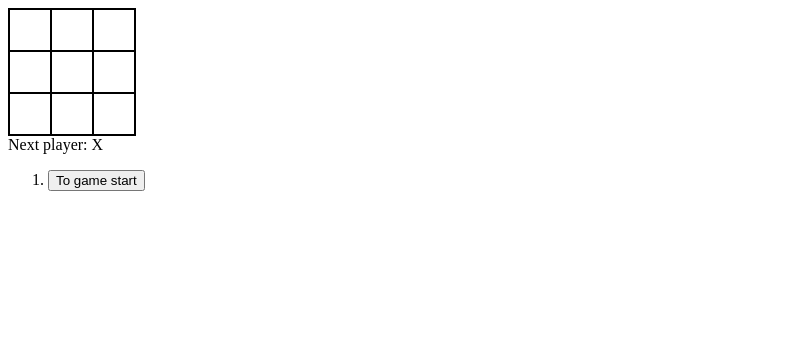
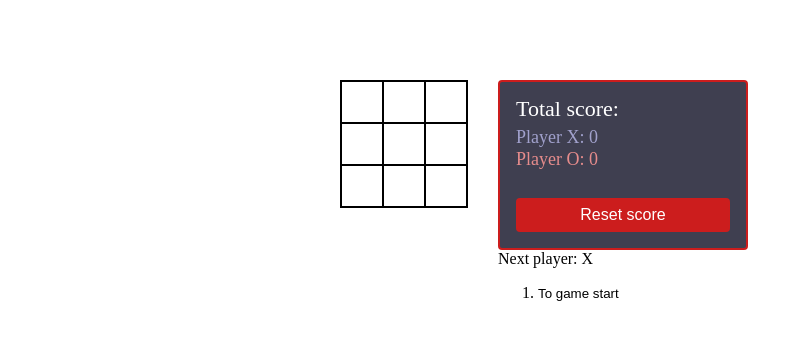
Before and after one commit to Hamaren/tic-tac-game, a React app: page / in a window 1280 px wide. Shown: the whole page, without its empty margins (0-803 px from the left). Built offline with nearby package versions, Linux system fonts and the light colour scheme; some packages are replaced by stand-ins of ours.

Commit message:
add score check

```diff
--- a/src/components/Game.js
+++ b/src/components/Game.js
@@ -36,7 +36,10 @@ class Board extends React.Component {
         return (
             <Square
                 value={this.props.squares[i]}
-                onClick={() => this.props.onClick(i)}
+                onClick={() => {
+                    this.props.onClick(i);
+                    this.props.check();
+                }}
                 key={i}
             />
         )
@@ -75,6 +78,10 @@ class Game extends React.Component {
             history: [{
                 squares: Array(9).fill(null)
             }],
+            score: {
+                x: 0,
+                o: 0,
+            },
             stepNumber: 0,
             xIsNext: true,
         };
@@ -104,6 +111,28 @@ class Game extends React.Component {
         })
     }
 
+    scoreCheck(){
+        const history = this.state.history[this.state.stepNumber];
+        const winner = calculateWinner(history.squares);
+        console.log(winner);
+        if(winner === 'X'){
+            this.setState({
+                score: {
+                    x: this.state.score.x + 1,
+                    o: this.state.score.o,
+                }
+            })
+        }
+        if(winner === 'O'){
+            this.setState({
+                score: {
+                    x: this.state.score.x,
+                    o: this.state.score.o + 1,
+                }
+            })
+        }
+    }
+
     render(){
         const history = this.state.history;
         const current = history[this.state.stepNumber];
@@ -123,10 +152,21 @@ class Game extends React.Component {
                 <div className={'game-board'}>
                     <Board
                         squares={current.squares}
+                        check={this.scoreCheck}
                         onClick={(i) => this.handleClick(i)}
                     />
                 </div>
                 <div className={'game-info'}>
+                    <div className={'game-score'}>
+                        <p className={'game-score__cap'}>Total score:</p>
+                        <div className={'game-score__player game-score__player_x'}>
+                            <span className={'game-score__player-score'}>{`Player X: ${this.state.score.x}`}</span>
+                        </div>
+                        <div className={'game-score__player game-score__player_o'}>
+                            <span className={'game-score__player-score'}>{`Player O: ${this.state.score.o}`}</span>
+                        </div>
+                        <button className={'game-score__reset'}>Reset score</button>
+                    </div>
                     <div>{status}</div>
                     <ol>{moves}</ol>
                 </div>
--- a/src/components/Game.scss
+++ b/src/components/Game.scss
@@ -1,3 +1,73 @@
+button{
+  border: none;
+  padding: 0;
+  background: none;
+  &:focus{
+    outline: none;
+  }
+}
+
+.game{
+  display: flex;
+  max-width: 600px;
+  margin: 80px auto 0 auto;
+}
+
+.game-info{
+  margin-left: 30px;
+  width: 250px;
+}
+
+.game-score{
+  color: #fff;
+  background: #3f3f50;
+  border: 2px solid #cc1d1d;
+  border-radius: 4px;
+  line-height: 1;
+  padding: 16px;
+  &__cap{
+    margin: 0 0 8px 0;
+    font-size: 22px;
+    font-weight: 500;
+  }
+  &__player{
+    font-size: 18px;
+    font-weight: 500;
+    margin-bottom: 4px;
+
+    &_x{
+      color: #a1a1cc;
+    }
+    &_o{
+      color: #e68c8c;
+    }
+  }
+  &__reset{
+    position: relative;
+    display: -webkit-box;
+    display: -webkit-flex;
+    display: -ms-flexbox;
+    display: flex;
+    justify-content: center;
+    align-items: center;
+    border-radius: 4px;
+    box-sizing: border-box;
+    transition: all .5s;
+    line-height: 1;
+    cursor: pointer;
+    background: #cc1d1d;
+    margin-top: 30px;
+    width: 100%;
+    height: 34px;
+    font-size: 16px;
+    font-weight: 500;
+    color: #fff;
+    &:hover{
+      background: #940f0f;
+    }
+  }
+}
+
 .board-row{
 
 }
```
Also changed, not shown: public/favicoun.ico (renamed from public/favicon.ico), public/logo_192.png (renamed from public/logo192.png), public/logo_512.png (renamed from public/logo512.png).
